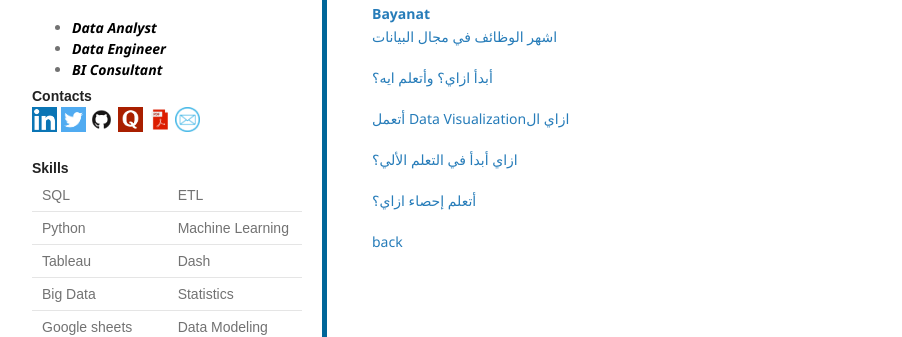
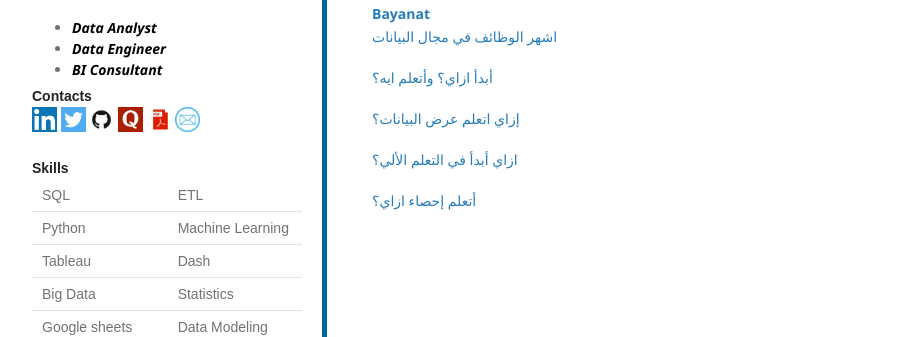
Before and after one commit to AhmedOmarEissa/AhmedOmarEissa.github.io, a Jekyll site: the page built from Knowledge Sharing.md, in a window 1280 px wide. Shown: the part 387-724 px from the top of the page, without its empty margins (198-1100 px from the left). Built offline with Jekyll 4.4.1, drawn with Linux system fonts in a browser that asks for light colours; comment, search, counter and statistics services are not loaded.

Commit message:
Update Knowledge Sharing.md

```diff
--- a/Knowledge Sharing.md
+++ b/Knowledge Sharing.md
@@ -24,11 +24,8 @@ Have another question?
 
 <a href="https://bayanat-eg.com/%d8%a3%d8%a8%d8%af%d8%a3-%d8%a7%d8%b2%d8%a7%d9%8a%d8%9f-%d9%88%d8%a3%d8%aa%d8%b9%d9%84%d9%85-%d8%a7%d9%8a%d9%87%d8%9f/" target="_blank">أبدأ ازاي؟ وأتعلم ايه؟</a>
 
-<a href="https://bayanat-eg.com/%d8%a3%d8%aa%d8%b9%d9%84%d9%85-data-visualization-%d8%a7%d8%b2%d8%a7%d9%8a%d8%9f/" target="_blank">أتعمل Data Visualizationازاي ال</a>
+<a href="https://bayanat-eg.com/%d8%a3%d8%aa%d8%b9%d9%84%d9%85-data-visualization-%d8%a7%d8%b2%d8%a7%d9%8a%d8%9f/" target="_blank">إزاي اتعلم عرض البيانات؟ </a>
 
 <a href="https://bayanat-eg.com/%d8%a7%d8%b2%d8%a7%d9%8a-%d8%a3%d8%a8%d8%af%d8%a3-%d9%81%d9%8a-%d8%a7%d9%84%d9%80-machine-learning-%d8%9f/" target="_blank">ازاي أبدأ في التعلم الألي؟ </a>
 
 <a href="https://bayanat-eg.com/%d8%a3%d8%aa%d8%b9%d9%84%d9%85-%d8%a5%d8%ad%d8%b5%d8%a7%d8%a1-%d8%a7%d8%b2%d8%a7%d9%8a%d8%9f/" target="_blank">أتعلم إحصاء ازاي؟</a>
-
-
-[back](./)
```
